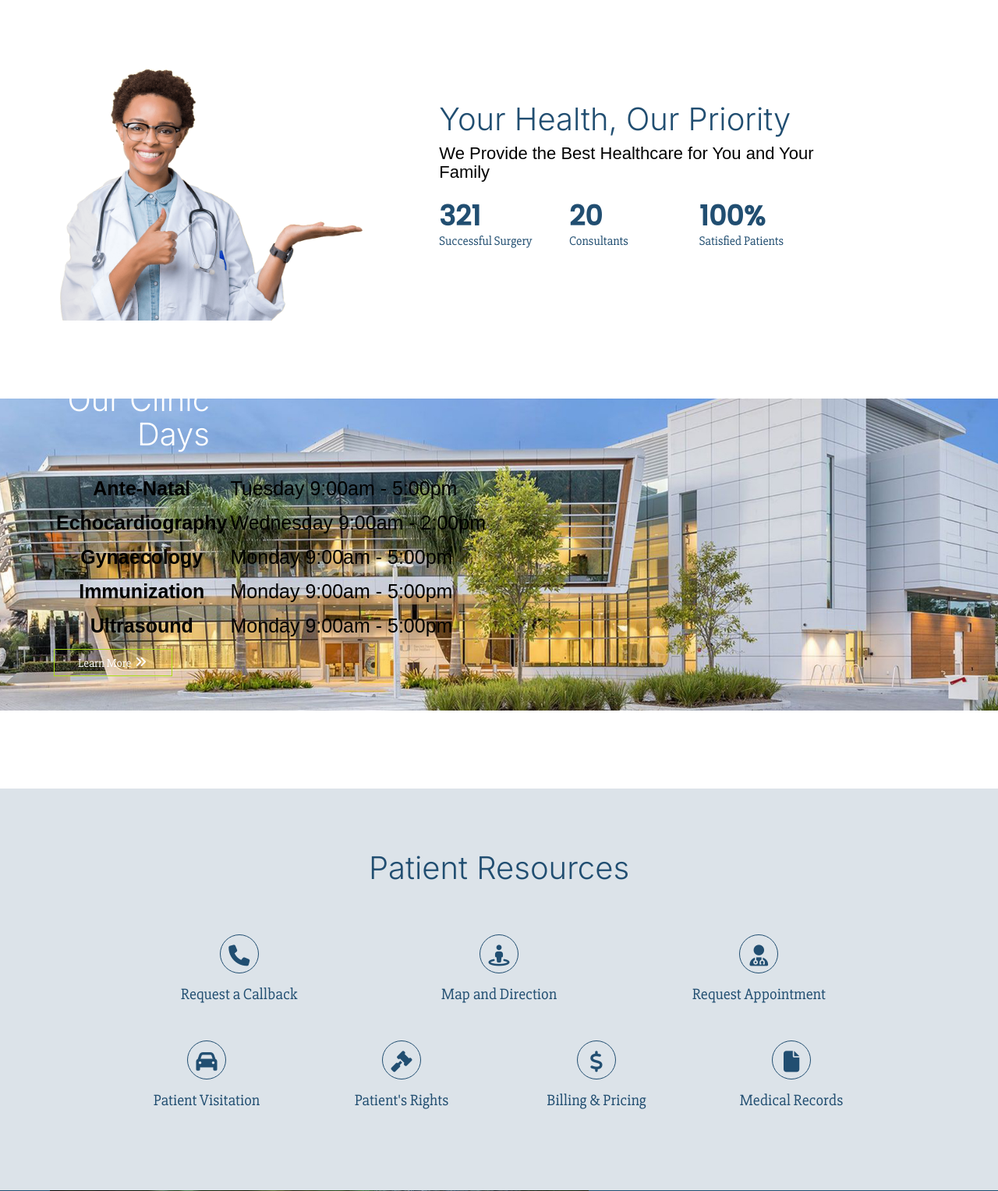
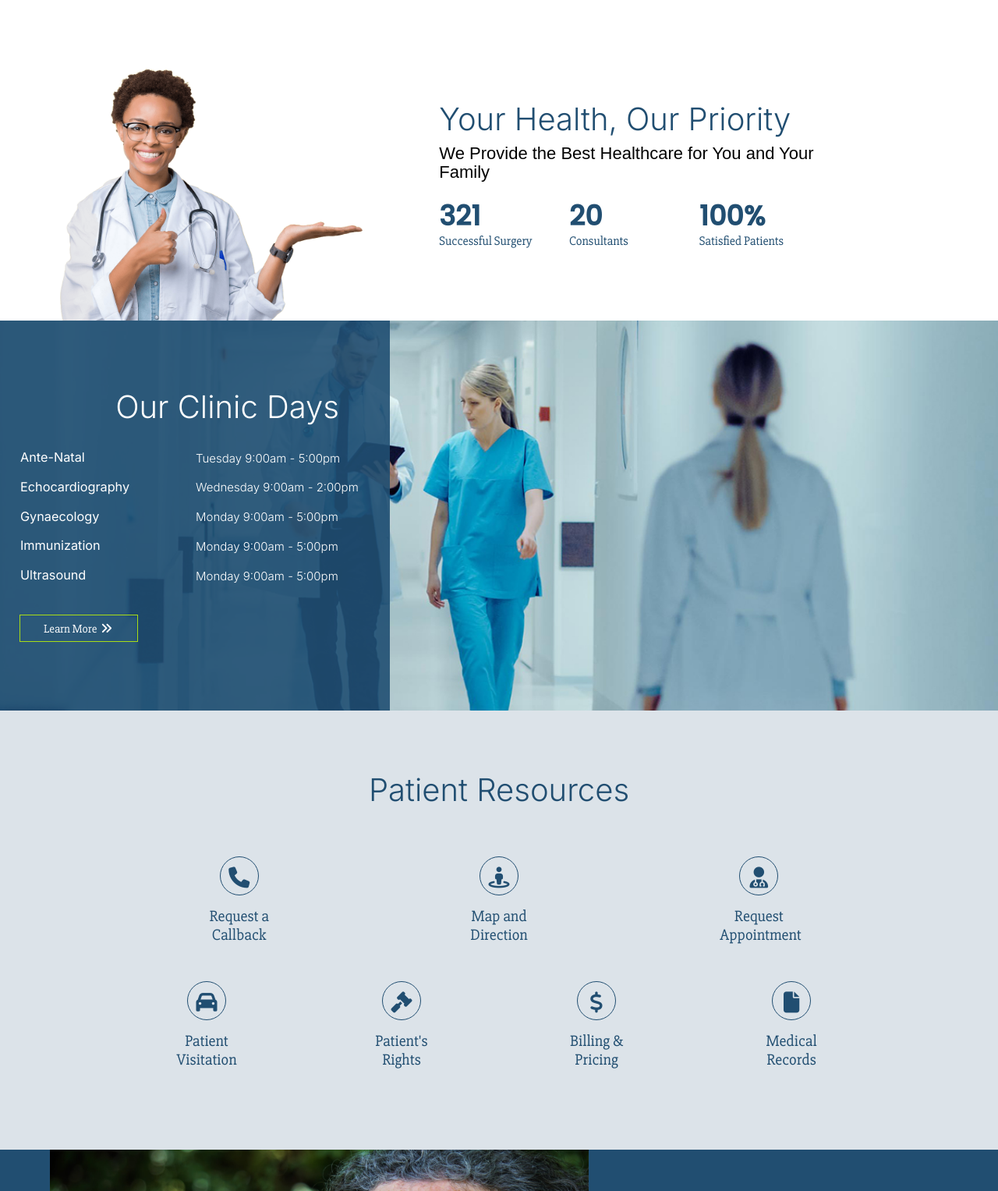
Before and after one commit to blackpopex/duke-memorial-website, a PHP site: page / in a window 1280 px wide. Shown: the part 1006-2533 px from the top of the page at 78% size. Run offline with PHP 8.4, Linux system fonts and the light colour scheme; some libraries are stand-ins or nearby versions.

Commit message:
completed our clinic days for index.html page

```diff
--- a/css/style.css
+++ b/css/style.css
@@ -312,10 +312,6 @@ button {
   color: var(--white-color);
 }
 
-.small-width-heading {
-  width: 100%;
-  max-width: 200px;
-}
 .text-right {
   text-align: right;
 }
@@ -1853,16 +1849,7 @@ footer .bottom-footer ul li a span {
   }
 }
 
-/*******OUR PRIORITY******/
 /***Adverts***/
-.bg-hospital-image {
-  background-image: url("../assets/other-photos/Untitled-12.jpg");
-  background-repeat: no-repeat;
-  background-position: center;
-  background-size: contain;
-  min-height: 600px;
-  position: relative;
-}
 #adverts img {
   width: 100%;
   max-width: 400px;
@@ -2002,7 +1989,156 @@ footer .bottom-footer ul li a span {
 }
 
 /*******CLINIC DAYS******/
-
+#clinicDays {
+  padding: 0;
+  position: relative;
+}
+
+@media (min-width: 768px) {
+  #clinicDays {
+    display: block;
+    padding: 0 auto;
+  }
+  .bg-hospital-image {
+    background-image: url("../assets/bg-image/our-clinic-day/background-768px.jpg");
+    background-repeat: no-repeat;
+    background-position: center;
+    background-size: cover;
+    min-height: 350px;
+    position: relative;
+  }
+  .transparent-absolute-bg {
+    position: absolute;
+    top: 0;
+    bottom: 0;
+    left: 0;
+    width: 100%;
+    max-width: 440px;
+    background: hsl(206 55% 29% / 0.9);
+    backdrop-filter: blur(0.0000125rem);
+    z-index: 9;
+    padding: 2em 1em 1em;
+  }
+
+  #clinicDays .small-width-heading {
+    width: 100%;
+    text-align: right;
+    color: var(--white-color);
+  }
+
+  .time-table-wrapper {
+    width: 100%;
+    display: block;
+    max-width: 440px;
+    margin-left: auto;
+  }
+
+  #clinicDays table {
+    border-collapse: collapse;
+    width: 100%;
+    border-spacing: none;
+    margin-bottom: 1em;
+  }
+  #clinicDays table tr {
+    width: 100%;
+    line-height: 1.8;
+  }
+  #clinicDays table tr th,
+  #clinicDays table tr td {
+    text-align: left;
+    font-family: var(--inter-fontFamily);
+    color: var(--white-color);
+  }
+  #clinicDays table tr th {
+    font-size: 0.6em;
+    width: 50%;
+    font-weight: 500;
+  }
+  #clinicDays table tr td {
+    width: auto;
+    font-weight: 300;
+    font-size: 0.55em;
+  }
+}
+
+@media (min-width: 992px) {
+  .bg-hospital-image {
+    background-image: url("../assets/bg-image/our-clinic-day/background-992.jpg");
+    min-height: 450px;
+  }
+  .time-table-wrapper {
+    margin-top: 1.55em;
+  }
+  .transparent-absolute-bg {
+    max-width: 440px;
+  }
+
+  #clinicDays .small-width-heading {
+    max-width: 300px;
+    margin-inline: auto 0;
+  }
+  #clinicDays table tr {
+    line-height: 2;
+  }
+}
+@media (min-width: 1200px) {
+  .bg-hospital-image {
+    background-image: url("../assets/bg-image/our-clinic-day/hospital-1200.jpg");
+    min-height: 500px;
+  }
+  .transparent-absolute-bg {
+    max-width: 500px;
+  }
+  .time-table-wrapper {
+    max-width: 500px;
+  }
+  #clinicDays .small-width-heading {
+    max-width: 300px;
+    margin-inline: auto 0;
+    margin-right: 1em;
+  }
+
+  #clinicDays table tr {
+    line-height: 2.2;
+  }
+  #clinicDays table tr th {
+    font-size: 0.65em;
+  }
+  #clinicDays table tr td {
+    font-size: 0.6em;
+  }
+}
+
+@media (min-width: 1400px) {
+  .bg-hospital-image {
+    background-image: url("../assets/bg-image/our-clinic-day/background-1400px.jpg");
+    min-height: 600px;
+  }
+  .transparent-absolute-bg {
+    max-width: 600px;
+  }
+  .time-table-wrapper {
+    margin-top: 3.5em;
+  }
+  #clinicDays table {
+    border-collapse: collapse;
+    width: 100%;
+    max-width: 500px;
+    margin-left: auto;
+  }
+}
+@media (min-width: 1600px) {
+  .transparent-absolute-bg {
+    max-width: 750px;
+  }
+  #clinicDays table tr {
+    line-height: 2.3;
+  }
+  #clinicDays table tr th {
+    font-size: 0.68em;
+    font-weight: 500;
+  }
+}
 /*******RESOURCES******/
 #patientResources .resources-wrapper {
   margin-top: 1.5em;
@@ -2060,6 +2196,9 @@ footer .bottom-footer ul li a span {
     line-height: 1.2;
     font-size: 0.8em;
     text-align: center;
+    width: 100%;
+    max-width: 100px;
+    margin-inline: auto;
   }
 }
 @media (min-width: 992px) {
--- a/index.html
+++ b/index.html
@@ -376,10 +376,10 @@
       <section id="clinicDays" class="bg-hospital-image">
         <div class="container">
           <div class="transparent-absolute-bg">
+            <div class="time-table-wrapper">
               <h3 class="text-white small-width-heading text-right">
                 Our Clinic Days
               </h3>
-
               <table>
                 <tr>
                   <th>Ante-Natal</th>
@@ -402,10 +402,10 @@
                   <td>Monday 9:00am - 5:00pm</td>
                 </tr>
               </table>
-
               <a href="" class="btn border-green"
                 >Learn More <i class="fa fa-fw fa-angle-double-right"></i
               ></a>
+            </div>
           </div>
         </div>
       </section>
```
Also changed, not shown: assets/bg-image/background-hospital.jpg (added), assets/bg-image/background-hospital2.jpeg (added), assets/bg-image/our-clinic-day/background-1400px.jpg (added), assets/bg-image/our-clinic-day/background-768px.jpg (added), assets/bg-image/our-clinic-day/background-992.jpg (added), assets/bg-image/our-clinic-day/background-hospital.jpg (added), assets/bg-image/our-clinic-day/background-hospital2.jpeg (added), assets/bg-image/our-clinic-day/hospital-1200.jpg (added). Lines whose indentation alone changed are shown as unchanged.
